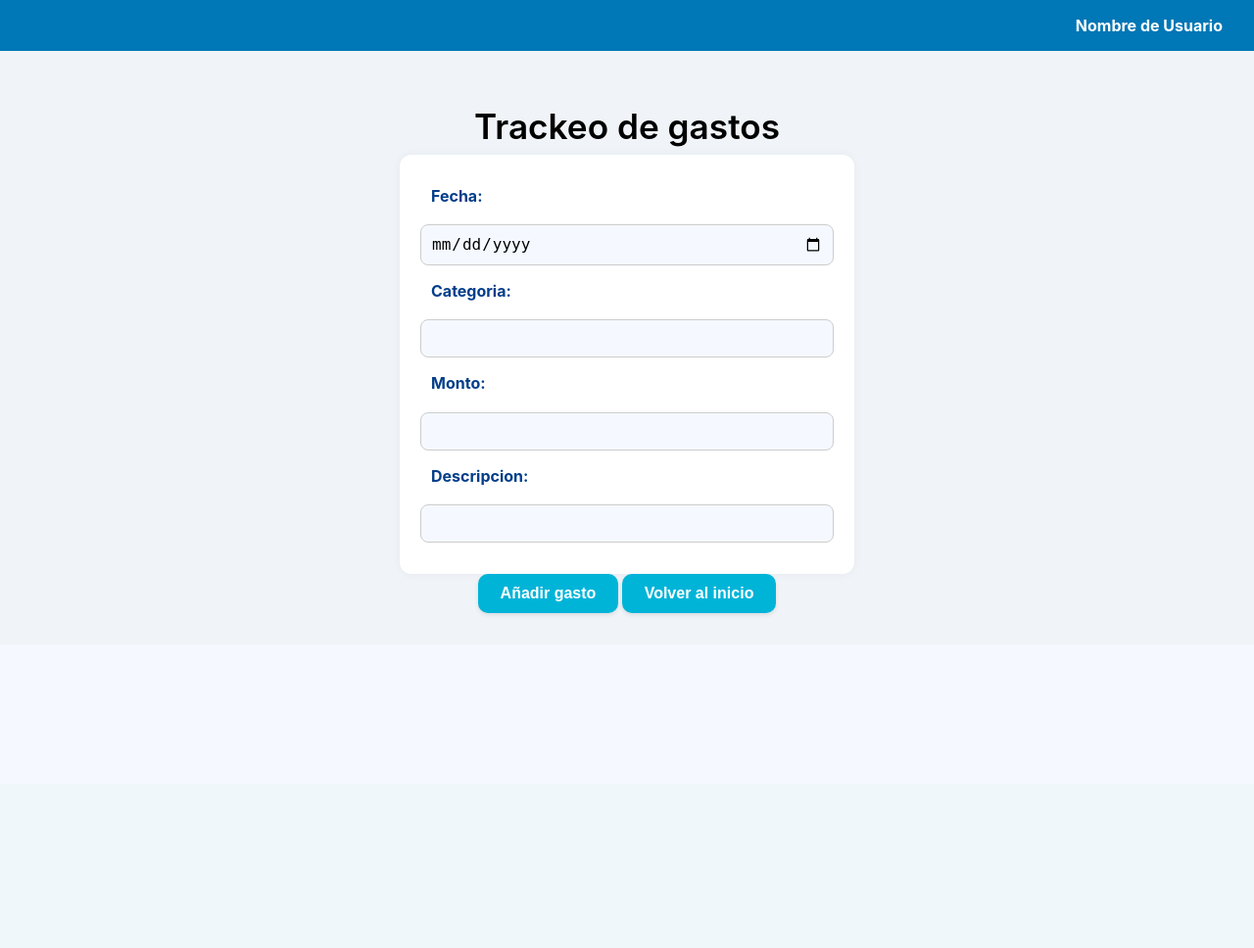
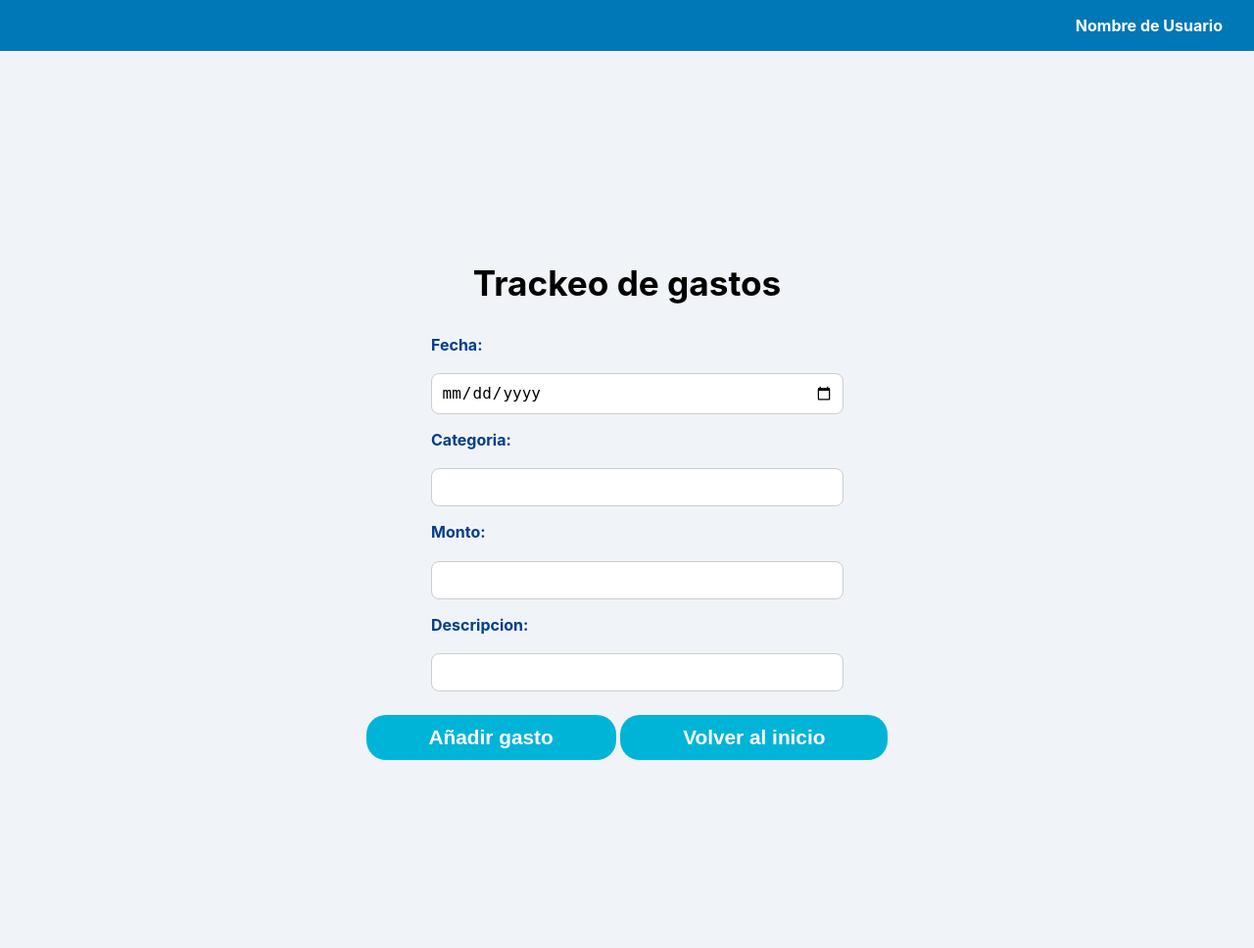
Before and after one commit to RodoAlbornoz/Proyecto-manejo-de-finanzas, a Flask app: template templates/nuevo-gasto.html in a window 1280 px wide. Shown: the whole page at 98% size. Before the commit the page ends 629 px from the top, so only its background shows below. Run offline with Flask 3, Linux system fonts and the light colour scheme; the template is opened without the code that fills it, so the values that code supplies are empty.

Commit message:
Pequeñas correcciones de estilos

```diff
--- a/static/css/styles.css
+++ b/static/css/styles.css
@@ -1,42 +1,37 @@
 body {
     margin: 0;
     font-family: 'Inter', sans-serif;
-    background-color: #f5f9ff;
 }
 
 header {
     display: flex;
     justify-content: flex-end;
-    align-items: center;
     padding: 1rem 2rem;
     background-color: #0077b6;
-    color: white;
-    box-shadow: 0 2px 4px rgba(0, 0, 0, 0.1);
 }
 
 header a {
-    text-decoration: none;
     color: white;
     font-weight: bold;
-    font-size: 1rem;
-    border-radius: 4px;
+}
+
+h1 {
+    font-size: 2.2rem;
+    margin-bottom: 0.5rem;
+}
+
+h2 {
+    font-weight: 500;
 }
 
 main {
     text-align: center;
-    padding: 2rem;
+    padding: 12rem;
     background-color: #f0f4f8;
 }
 
-.button-container {
-    display: flex;
-    justify-content: center;
-    gap: 1rem;
-    margin-top: 2rem;
-}
-
-button, a {
-    outline: none;
+button,
+a {
     text-decoration: none;
     cursor: pointer;
     transition: all 0.2s ease-in-out;
@@ -46,11 +41,10 @@ button {
     background-color: #00b4d8;
     color: white;
     border: none;
-    padding: 0.7rem 1.4rem;
+    padding: 0.7rem 4rem;
     font-weight: bold;
-    font-size: 1rem;
-    border-radius: 10px;
-    box-shadow: 0 2px 4px rgba(0,0,0,0.1);
+    font-size: 1.3rem;
+    border-radius: 20px;
 }
 
 button:hover {
@@ -58,35 +52,13 @@ button:hover {
     transform: scale(1.05);
 }
 
-button:focus,
-a:focus {
-    outline: none;
-}
-
-h1 {
-    font-size: 2.2rem;
-    margin-bottom: 0.5rem;
-    font-weight: 600;
-}
-
-h2 {
-    font-size: 1.4rem;
-    margin-bottom: 1rem;
-    font-weight: 500;
-    color: #333;
-}
-
 form {
     display: flex;
     flex-direction: column;
-    align-items: center;
     gap: 1rem;
     max-width: 400px;
     margin: auto;
-    padding: 2rem;
-    background-color: #ffffff;
-    border-radius: 12px;
-    box-shadow: 0 0 10px rgba(0,0,0,0.05);
+    padding: 1.5rem;
 }
 
 form label {
@@ -102,8 +74,6 @@ form input {
     border: 1px solid #ccc;
     border-radius: 8px;
     font-size: 1rem;
-    background-color: #f5f9ff;
-    transition: border 0.2s ease;
 }
 
 form input:focus {
```
